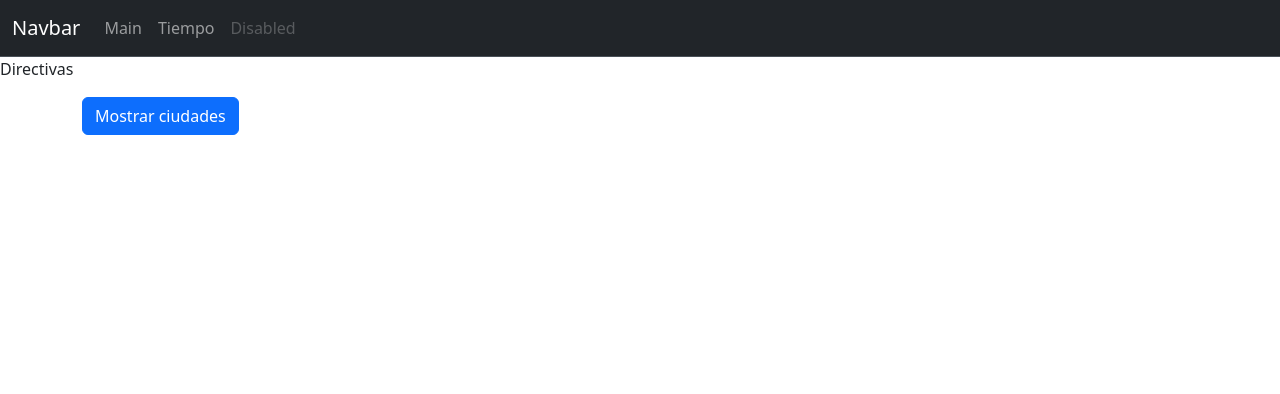
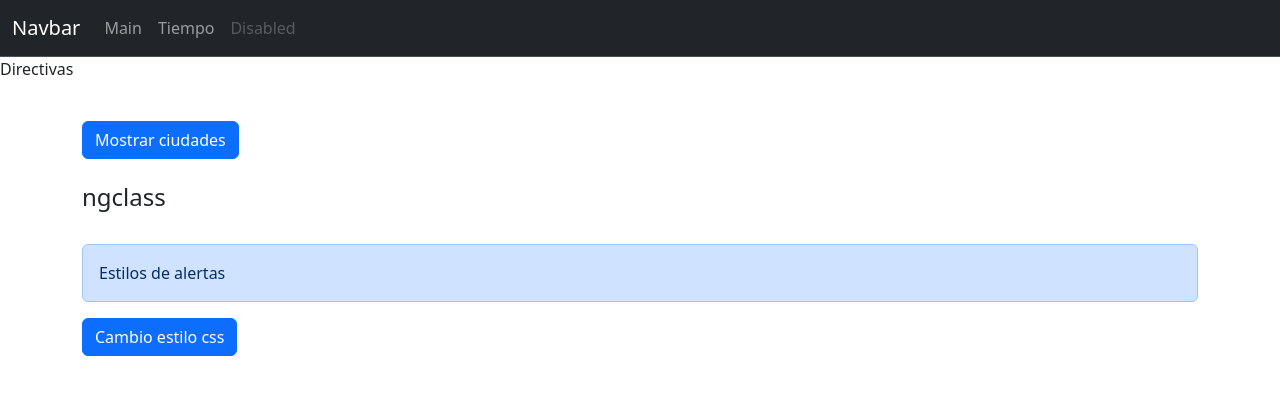
Before and after one commit to JavierUgarrio/cursoIniciacionAngular, an Angular app: page /main in a window 1280 px wide. Shown: the top 394 px of the page. Built offline with nearby package versions, Linux system fonts and the light colour scheme.

Commit message:
directivas 2

```diff
--- a/src/app/components/main/main.component.html
+++ b/src/app/components/main/main.component.html
@@ -1,13 +1,23 @@
 <p>Directivas</p>
 <div *ngIf="mostrarCiudad" class="container">
     <p>Ciudades</p>
-
     <ul *ngFor="let ciudad of ciudades">
         <li>{{ciudad}}</li>
     </ul>
-
 </div>
+<br>
 <div class="container">
     <button class="btn btn-primary" (click)="mostrar()" *ngIf="mostrarCiudad">Esconder ciudades</button>
     <button class="btn btn-primary" (click)="mostrar()" *ngIf="!mostrarCiudad">Mostrar ciudades</button>
 </div>
+<br>
+<div class="container">
+    <h4>ngclass</h4>
+    <br>
+    <div [ngClass]="{'alert-primary': cambioCSS, 'alert-warning': !cambioCSS}" class="alert" role="alert">
+        Estilos de alertas
+    </div>
+    <div>
+        <button class="btn btn-primary" (click)="mostrarCSS()"> Cambio estilo css</button>
+    </div>
+</div>
--- a/src/app/components/main/main.component.ts
+++ b/src/app/components/main/main.component.ts
@@ -9,9 +9,13 @@ export class MainComponent {
 
   ciudades:string[] = ["Madrid","Roma","Londres","Lisboa"];
   mostrarCiudad:boolean = false;
+  cambioCSS:boolean= true;
 
   mostrar(){
     this.mostrarCiudad = !this.mostrarCiudad;
   }
 
+  mostrarCSS(){
+    this.cambioCSS = !this.cambioCSS;
+  }
 }
```
